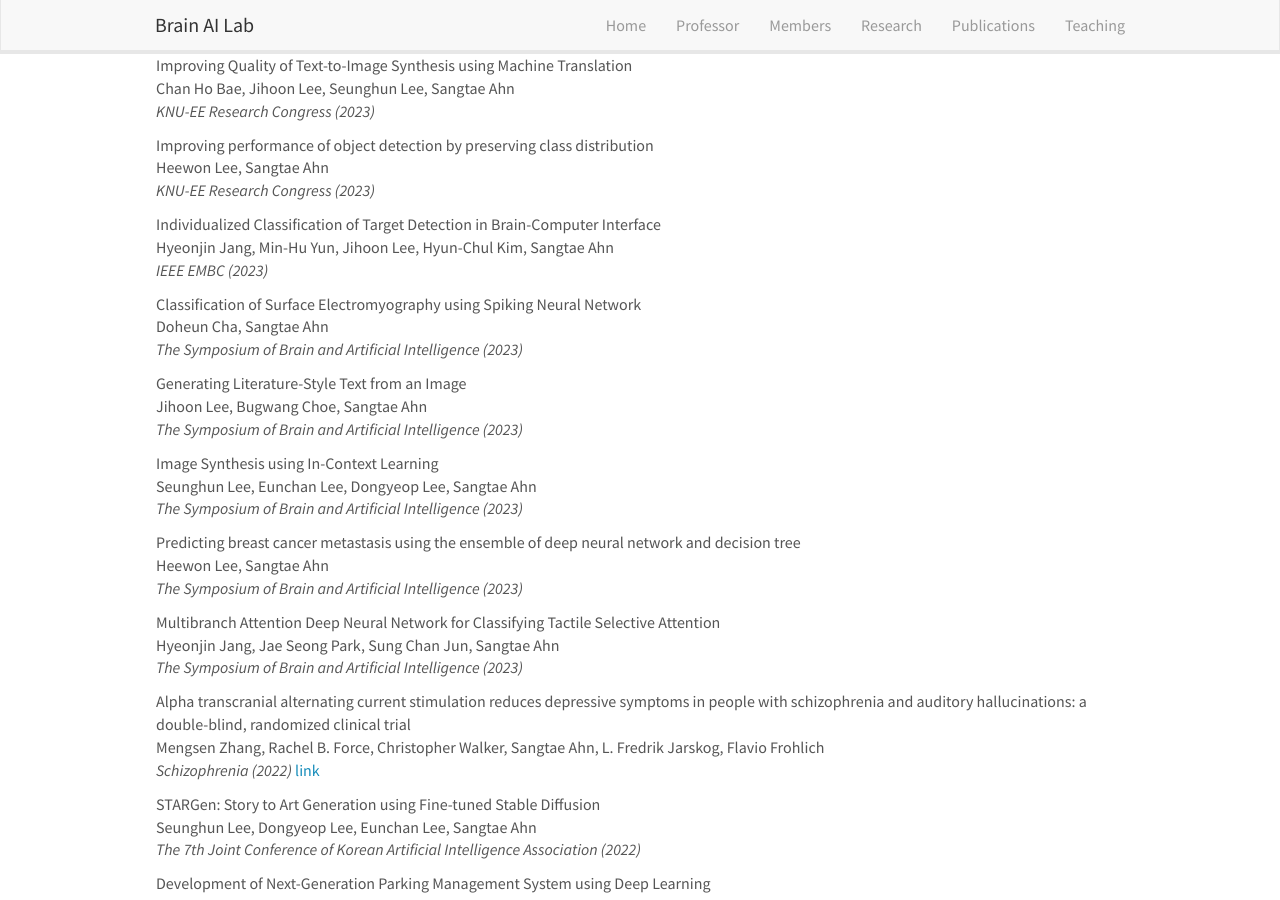
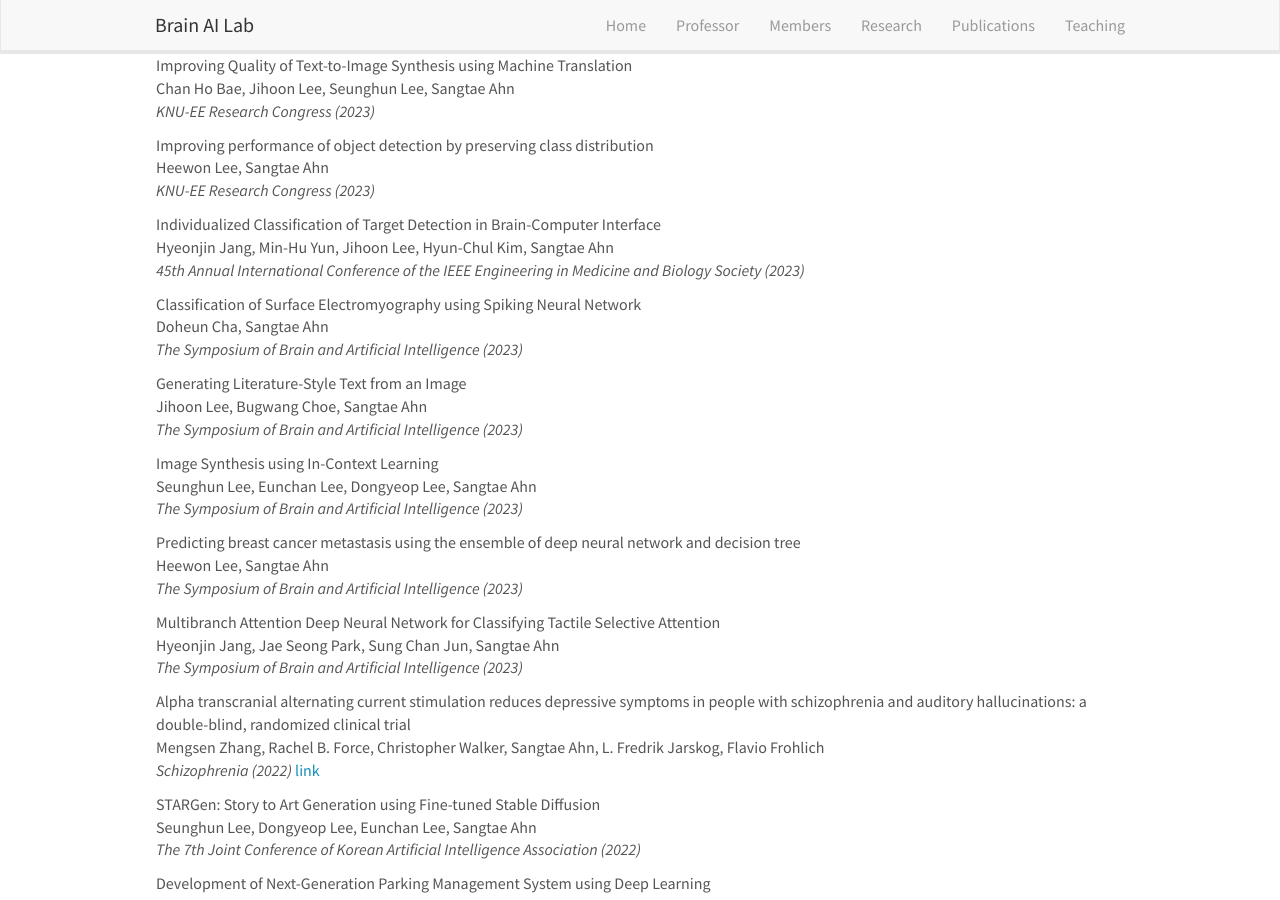
Before and after one commit to KNU-BrainAI/knu-brainai.github.io, a Jekyll site: the page built from _pages/publications.md, in a window 1280 px wide and 900 px high, scrolled down 976 px. Built offline with Jekyll 4.4.1, drawn with Linux system fonts in a browser that asks for light colours; nearby versions of some CDN libraries.

Commit message:
Update publist.yml

```diff
--- a/_data/publist.yml
+++ b/_data/publist.yml
@@ -54,7 +54,7 @@
 
 - title: "Individualized Classification of Target Detection in Brain-Computer Interface"
   authors: Hyeonjin Jang, Min-Hu Yun, Jihoon Lee, Hyun-Chul Kim, Sangtae Ahn
-  journal: IEEE EMBC (2023)
+  journal: 45th Annual International Conference of the IEEE Engineering in Medicine and Biology Society (2023)
 
 - title: "Classification of Surface Electromyography using Spiking Neural Network"
   authors: Doheun Cha, Sangtae Ahn
```
